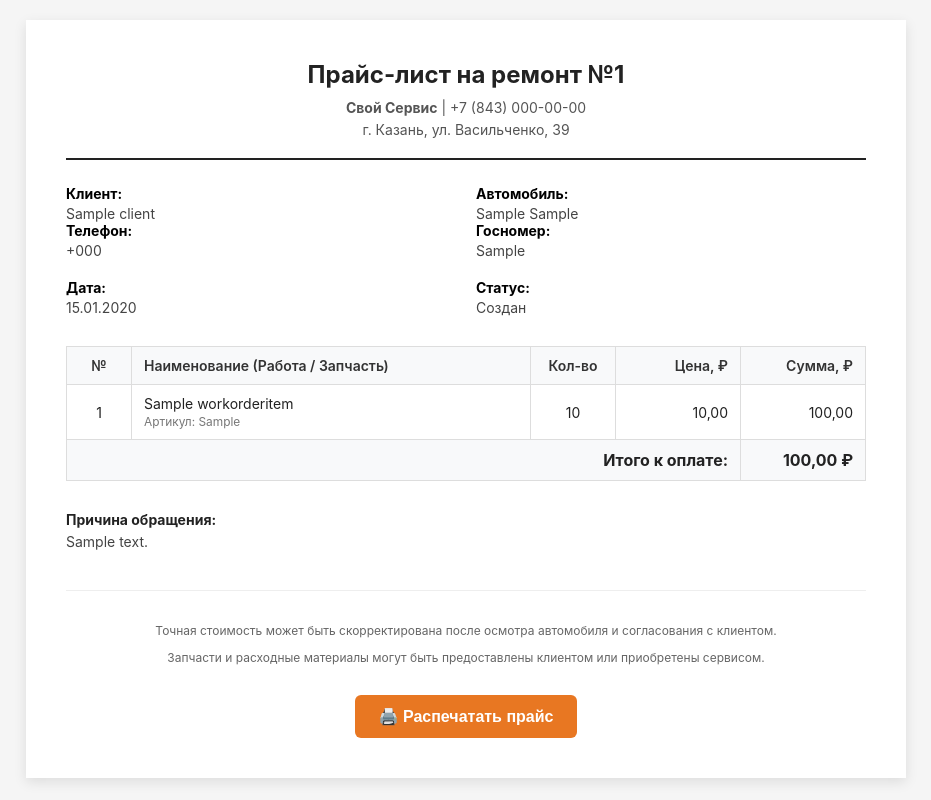
After one commit to Albert-Galimov/svoi_service, a Django app: page /crm/work-order/1/print/ in a window 1280 px wide. The commit adds this page. Shown: the whole page, without its empty margins (174-1105 px from the left). Run offline with Django 5.2, Linux system fonts and the light colour scheme; a user stored in the database is signed in; tables that the repository leaves empty hold one stand-in row (values such as "Sample post").

Commit message:
добавил позиции к заказ наряду. модели вьюхи урлы. страница печати

```diff
--- a/config/urls.py
+++ b/config/urls.py
@@ -4,4 +4,5 @@ from django.urls import include, path
 urlpatterns = [
     path("admin/", admin.site.urls),
     path("", include("public.urls")),
+    path("crm/", include("crm.urls")),
 ]
--- a/crm/models.py
+++ b/crm/models.py
@@ -11,6 +11,7 @@
 """
 
 from django.db import models
+from django.utils import timezone
 
 from core.fields import PhoneField
 
@@ -140,3 +141,68 @@ class WorkOrder(models.Model):
 
     def __str__(self) -> str:
         return f"№{self.pk or '—'} · {self.car} · {self.get_status_display()}"
+
+    def save(self, *args, **kwargs):
+        """Автоматически фиксируем дату, когда заказ готов.
+
+        Срабатывает при любом способе сохранения: из админки,
+        из скриптов, из shell. Если issued_at уже заполнен —
+        не перезаписываем (это история).
+        """
+        if self.status == self.Status.READY and self.issued_at is None:
+            self.issued_at = timezone.now()
+        super().save(*args, **kwargs)
+
+
+class WorkOrderItem(models.Model):
+    """Позиция в заказ-наряде: запчасть или работа.
+
+    Универсально: если добавляет запчасть — заполняет article,
+    система даёт ссылки на поставщиков. Если это просто работа
+    («замена масла») — article можно оставить пустым, name ввести руками.
+    """
+
+    work_order = models.ForeignKey(
+        WorkOrder,
+        on_delete=models.CASCADE,
+        related_name="items",
+        verbose_name="Заказ-наряд",
+    )
+    article = models.CharField(
+        "Артикул",
+        max_length=50,
+        blank=True,
+        help_text="Оставьте пустым, если это работа (например, «Замена масла»).",
+    )
+    name = models.CharField(
+        "Название",
+        max_length=255,
+        help_text="Название запчасти или работы.",
+    )
+    quantity = models.PositiveIntegerField("Кол-во", default=1)
+    purchase_price = models.DecimalField(
+        "Закупочная цена",
+        max_digits=10,
+        decimal_places=2,
+        default=0,
+        help_text="Видно только в CRM. На печать для клиента не попадает.",
+    )
+    client_price = models.DecimalField(
+        "Цена для клиента",
+        max_digits=10,
+        decimal_places=2,
+        default=0,
+    )
+
+    class Meta:
+        verbose_name = "Позиция заказа"
+        verbose_name_plural = "Позиции заказа"
+        ordering = ["id"]
+
+    def __str__(self) -> str:
+        return f"{self.name} (x{self.quantity})"
+
+    @property
+    def total_client_price(self):
+        """Сумма для клиента: цена × количество."""
+        return self.client_price * self.quantity
--- /dev/null
+++ b/crm/templates/work_order_print.html
@@ -0,0 +1,209 @@
+<!DOCTYPE html>
+<html lang="ru">
+<head>
+    <meta charset="UTF-8">
+    <title>Прайс-лист №{{ order.pk }} от {{ order.created_at|date:"d.m.Y" }}</title>
+    <style>
+        /* --- Базовые стили для экрана --- */
+        body {
+            font-family: -apple-system, BlinkMacSystemFont, "Segoe UI", Roboto, Arial, sans-serif;
+            color: #222;
+            margin: 0;
+            padding: 20px;
+            font-size: 14px;
+            background-color: #f5f5f5; /* Серый фон на экране */
+        }
+        .print-container {
+            max-width: 800px;
+            margin: 0 auto;
+            background: #fff;
+            padding: 40px;
+            box-shadow: 0 4px 12px rgba(0,0,0,0.1);
+        }
+        .header {
+            text-align: center;
+            border-bottom: 2px solid #222;
+            padding-bottom: 15px;
+            margin-bottom: 25px;
+        }
+        .header h1 { margin: 0 0 10px 0; font-size: 24px; }
+        .header p { margin: 5px 0; color: #555; }
+
+        .info-grid {
+            display: grid;
+            grid-template-columns: 1fr 1fr;
+            gap: 20px;
+            margin-bottom: 30px;
+        }
+        .info-block strong { display: block; color: #000; margin-bottom: 3px; }
+        .info-block span { color: #444; }
+
+        table {
+            width: 100%;
+            border-collapse: collapse;
+            margin-bottom: 30px;
+        }
+        th, td {
+            border: 1px solid #ddd;
+            padding: 10px 12px;
+            text-align: left;
+        }
+        th {
+            background-color: #f8f9fa;
+            font-weight: 600;
+            color: #333;
+        }
+        .text-right { text-align: right; }
+        .text-center { text-align: center; }
+
+        .total-row {
+            font-weight: bold;
+            font-size: 16px;
+            background-color: #f8f9fa;
+        }
+
+        .footer {
+            margin-top: 40px;
+            text-align: center;
+            color: #666;
+            font-size: 12px;
+            border-top: 1px solid #eee;
+            padding-top: 20px;
+        }
+
+        /* --- Кнопка печати (скрывается при печати) --- */
+        .print-btn-wrapper {
+            text-align: center;
+            margin-top: 30px;
+        }
+        .print-btn {
+            background-color: #e87722;
+            color: #fff;
+            border: none;
+            padding: 12px 24px;
+            font-size: 16px;
+            font-weight: bold;
+            border-radius: 6px;
+            cursor: pointer;
+            transition: background 0.15s;
+        }
+        .print-btn:hover { background-color: #c76012; }
+
+        /* --- Стили ТОЛЬКО для печати (@media print) --- */
+        @media print {
+            body {
+                background-color: #fff;
+                padding: 0;
+                font-size: 12pt;
+            }
+            .print-container {
+                box-shadow: none;
+                padding: 0;
+                max-width: 100%;
+            }
+            /* Скрываем кнопку печати на бумаге */
+            .print-btn-wrapper { display: none; }
+
+            /* Убираем поля браузера, чтобы таблица влезла целиком */
+            @page { margin: 15mm; }
+
+            /* Повторяем заголовок таблицы на новой странице, если позиций много */
+            thead { display: table-header-group; }
+            tr { page-break-inside: avoid; }
+        }
+    </style>
+</head>
+<body>
+
+<div class="print-container">
+
+    <div class="header">
+        <h1>Прайс-лист на ремонт №{{ order.pk }}</h1>
+        <p><strong>{{ contacts.company_name }}</strong> | {{ contacts.phone_display }}</p>
+        <p>{{ contacts.address }}</p>
+    </div>
+
+    <div class="info-grid">
+        <div class="info-block">
+            <strong>Клиент:</strong>
+            <span>{{ order.car.client.name }}</span><br>
+            <strong>Телефон:</strong>
+            <span>{{ order.car.client.phone }}</span>
+        </div>
+        <div class="info-block">
+            <strong>Автомобиль:</strong>
+            <span>{{ order.car.brand }} {{ order.car.model }}</span><br>
+            {% if order.car.plate %}
+                <strong>Госномер:</strong>
+                <span>{{ order.car.plate }}</span>
+            {% endif %}
+        </div>
+        <div class="info-block">
+            <strong>Дата:</strong>
+            <span>{{ order.created_at|date:"d.m.Y" }}</span>
+        </div>
+        <div class="info-block">
+            <strong>Статус:</strong>
+            <span>{{ order.get_status_display }}</span>
+        </div>
+    </div>
+
+    <table>
+        <thead>
+            <tr>
+                <th class="text-center" style="width: 40px;">№</th>
+                <th>Наименование (Работа / Запчасть)</th>
+                <th class="text-center" style="width: 60px;">Кол-во</th>
+                <th class="text-right" style="width: 100px;">Цена, ₽</th>
+                <th class="text-right" style="width: 100px;">Сумма, ₽</th>
+            </tr>
+        </thead>
+        <tbody>
+            {% for item in items %}
+            <tr>
+                <td class="text-center">{{ forloop.counter }}</td>
+                <td>
+                    {{ item.name }}
+                    {% if item.article %}
+                        <br><small style="color: #777; font-size: 0.85em;">Артикул: {{ item.article }}</small>
+                    {% endif %}
+                </td>
+                <td class="text-center">{{ item.quantity }}</td>
+                <!-- Выводим только цену для клиента, закупочную скрываем -->
+                <td class="text-right">{{ item.client_price|floatformat:2 }}</td>
+                <td class="text-right">{{ item.total_client_price|floatformat:2 }}</td>
+            </tr>
+            {% empty %}
+            <tr>
+                <td colspan="5" class="text-center" style="padding: 20px;">В заказе пока нет позиций.</td>
+            </tr>
+            {% endfor %}
+        </tbody>
+        <tfoot>
+            <tr class="total-row">
+                <td colspan="4" class="text-right">Итого к оплате:</td>
+                <td class="text-right">{{ total|floatformat:2 }} ₽</td>
+            </tr>
+        </tfoot>
+    </table>
+
+    {% if order.description %}
+        <div style="margin-bottom: 30px;">
+            <strong>Причина обращения:</strong><br>
+            <p style="margin-top: 5px; color: #444;">{{ order.description|linebreaksbr }}</p>
+        </div>
+    {% endif %}
+
+    <div class="footer">
+        <p>Точная стоимость может быть скорректирована после осмотра автомобиля и согласования с клиентом.</p>
+        <p>Запчасти и расходные материалы могут быть предоставлены клиентом или приобретены сервисом.</p>
+    </div>
+
+    <div class="print-btn-wrapper">
+        <button class="print-btn" onclick="window.print()">🖨️ Распечатать прайс</button>
+    </div>
+
+</div>
+
+</body>
+</html>
--- /dev/null
+++ b/crm/urls.py
@@ -0,0 +1,10 @@
+from django.urls import path
+
+from . import views
+
+app_name = "crm"
+
+urlpatterns = [
+    path("api/part-lookup/", views.part_lookup_api, name="part_lookup_api"),
+    path("work-order/<int:pk>/print/", views.work_order_print, name="work_order_print"),
+]
--- a/crm/views.py
+++ b/crm/views.py
@@ -1,8 +1,12 @@
-from django.shortcuts import render
+from django.shortcuts import render, get_object_or_404
+from django.contrib.auth.decorators import login_required
+from django.views.decorators.http import require_GET
+from django.http import JsonResponse
 
-# crm/views.py
 from public.models import Booking
 from .models import Client, WorkOrder
+from core.constants import PART_SUPPLIER_URLS, CONTACTS
+
 
 def dashboard_callback(request, context):
     """Собирает статистику для главной страницы админки."""
@@ -15,3 +19,49 @@ def dashboard_callback(request, context):
         "recent_bookings": Booking.objects.order_by("-created_at")[:5],
     })
     return context
+
+
+@login_required
+@require_GET
+def part_lookup_api(request):
+    """Принимает ?article=XXX, возвращает список ссылок на поставщиков.
+
+    Логика простая: артикул нормализуем (trim + upper) и подставляем
+    в шаблоны URL из PART_SUPPLIER_URLS.
+    """
+    article = request.GET.get("article", "").strip().upper()
+
+    if not article:
+        return JsonResponse({"article": "", "suppliers": []})
+
+    suppliers = [
+        {
+            "name": supplier_name,
+            "url": url_template.format(article=article),
+        }
+        for supplier_name, url_template in PART_SUPPLIER_URLS.items()
+    ]
+
+    return JsonResponse({"article": article, "suppliers": suppliers})
+
+
+@login_required
+def work_order_print(request, pk):
+    """Страница печати прайса для клиента.
+
+    Показываем только client_price и итоговую сумму.
+    purchase_price (закупочная цена) на печать НЕ попадает.
+    """
+    order = get_object_or_404(WorkOrder, pk=pk)
+    items = order.items.all()
+
+    # Считаем итог для клиента
+    total = sum(item.total_client_price for item in items)
+
+    context = {
+        "order": order,
+        "items": items,
+        "total": total,
+        "contacts": CONTACTS,
+    }
+    return render(request, "work_order_print.html", context)
```
Also changed, not shown: crm/admin.py (+33 -2 lines), static/css/admin.css (+30 -0 lines), static/js/admin_parts.js (added, +75 -0 lines), crm/migrations/0002_workorderitem.py (added).
